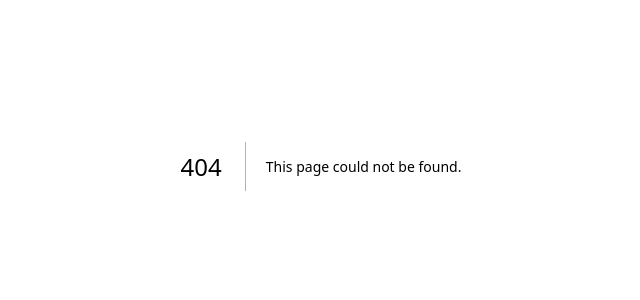
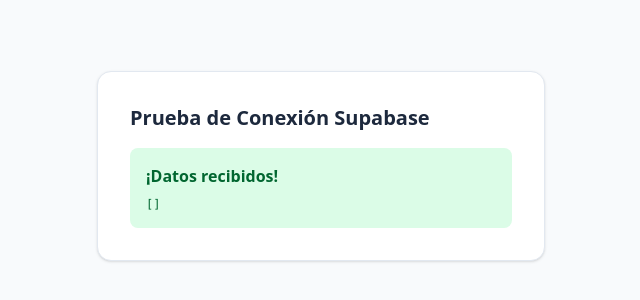
Before and after one commit to Jota-ato/Nutricion-universitaria, a Next.js app: page /test-db in a window 1280 px wide. Before the commit this address had no page. Shown: the part 234-534 px from the top of the page, without its empty margins (319-959 px from the left). Built offline with nearby package versions, Linux system fonts and the light colour scheme; no server answers; the database is empty.

Commit message:
feat: add google autentication

```diff
--- a/package.json
+++ b/package.json
@@ -11,6 +11,7 @@
   "dependencies": {
     "@ducanh2912/next-pwa": "^10.2.9",
     "@hookform/resolvers": "^4.1.0",
+    "@supabase/supabase-js": "^2.98.0",
     "class-variance-authority": "^0.7.1",
     "clsx": "^2.1.1",
     "framer-motion": "^12.34.2",
--- /dev/null
+++ b/src/app/dashboard/page.tsx
@@ -0,0 +1,5 @@
+export default function Dashboard() {
+  return (
+    <div>Dashboard</div>
+  )
+}
--- /dev/null
+++ b/src/app/test-db/page.tsx
@@ -0,0 +1,35 @@
+import { createClient } from '@supabase/supabase-js'
+
+// Next.js forzará esta página a renderizarse dinámicamente en el servidor
+export const dynamic = 'force-dynamic';
+
+export default async function TestDatabasePage() {
+    const supabaseUrl = process.env.NEXT_PUBLIC_SUPABASE_URL!;
+    const supabaseKey = process.env.NEXT_PUBLIC_SUPABASE_ANON_KEY!;
+
+    const supabase = createClient(supabaseUrl, supabaseKey);
+
+    const { data, error } = await supabase
+        .from('Test')
+        .select('*');
+
+    return (
+        <main className="flex flex-col items-center justify-center min-h-screen bg-slate-50 p-4">
+            <div className="bg-white p-8 rounded-xl shadow-sm border border-slate-200 w-full max-w-md">
+                <h1 className="text-xl font-bold mb-4 text-slate-800">Prueba de Conexión Supabase</h1>
+
+                {error ? (
+                    <div className="text-red-700 bg-red-100 p-4 rounded-md">
+                        <p className="font-semibold">Hubo un error de conexión:</p>
+                        <pre className="text-xs mt-2 overflow-auto">{JSON.stringify(error, null, 2)}</pre>
+                    </div>
+                ) : (
+                    <div className="text-green-800 bg-green-100 p-4 rounded-md">
+                        <p className="font-semibold">¡Datos recibidos!</p>
+                        <pre className="text-xs mt-2 overflow-auto">{JSON.stringify(data, null, 2)}</pre>
+                    </div>
+                )}
+            </div>
+        </main>
+    );
+}
--- a/src/components/forms/onboarding/RegistrationForm.tsx
+++ b/src/components/forms/onboarding/RegistrationForm.tsx
@@ -1,24 +1,49 @@
 'use client'
-import {
-    FieldGroup,
-    FieldLegend
-} from "@/components/ui/field";
+import { FieldGroup, FieldLegend } from "@/components/ui/field";
 import { useOnboardingStore } from "@/stores/useOnboardingStore";
+import { Button } from "@/components/ui/button";
+import { supabase } from "@/lib/supabase";
 
 export default function RegistrationForm() {
+    const calculatedStats = useOnboardingStore(state => state.calculatedStats);
 
-    const calculatedStats = useOnboardingStore(state => state.calculatedStats);
+    const handleGoogleLogin = async () => {
+        const { error } = await supabase.auth.signInWithOAuth({
+            provider: 'google',
+            options: {
+                // Aquí defines a qué ruta de tu app regresará el usuario tras loguearse
+                redirectTo: `${window.location.origin}/dashboard`
+            }
+        });
+
+        if (error) {
+            console.error("Error al iniciar sesión:", error.message);
+        }
+    };
 
     return (
         <FieldGroup>
             <FieldLegend>
                 Como último paso crea tu cuenta
             </FieldLegend>
-            <p>Tu metabolismo basal es: {calculatedStats.bmr}kcal/día</p>
-            <p>Debes consumir: {calculatedStats.macros.calories}kcal/día</p>
-            <p>Debes consumir: {calculatedStats.macros.protein}g de proteína</p>
-            <p>Debes consumir: {calculatedStats.macros.carbs}g de carbohidratos</p>
-            <p>Debes consumir: {calculatedStats.macros.fats}g de grasas</p>
+            <div className="space-y-1 text-sm text-muted-foreground mb-4">
+                <p>Tu metabolismo basal es: {calculatedStats.bmr} kcal/día</p>
+                <p>Tu gasto energético total es: {calculatedStats.tdee} kcal/día</p>
+                <p>Debes consumir: {calculatedStats.macros.calories} kcal/día</p>
+                <p>Debes consumir: {calculatedStats.macros.protein}g de proteína</p>
+                <p>Debes consumir: {calculatedStats.macros.carbs}g de carbohidratos</p>
+                <p>Debes consumir: {calculatedStats.macros.fats}g de grasas</p>
+            </div>
+
+            {/* Botón de Google */}
+            <Button
+                onClick={handleGoogleLogin}
+                variant="outline"
+                className="w-full cursor-pointer"
+                type="button"
+            >
+                Continuar con Google
+            </Button>
         </FieldGroup>
     )
 }
--- /dev/null
+++ b/src/lib/supabase.ts
@@ -0,0 +1,7 @@
+import { createClient } from '@supabase/supabase-js'
+
+// Usamos las variables de entorno de tu .env.local
+const supabaseUrl = process.env.NEXT_PUBLIC_SUPABASE_URL!
+const supabaseKey = process.env.NEXT_PUBLIC_SUPABASE_ANON_KEY!
+
+export const supabase = createClient(supabaseUrl, supabaseKey)
```
Also changed, not shown: 1 other file (tests, documents, lock files or other folders).
